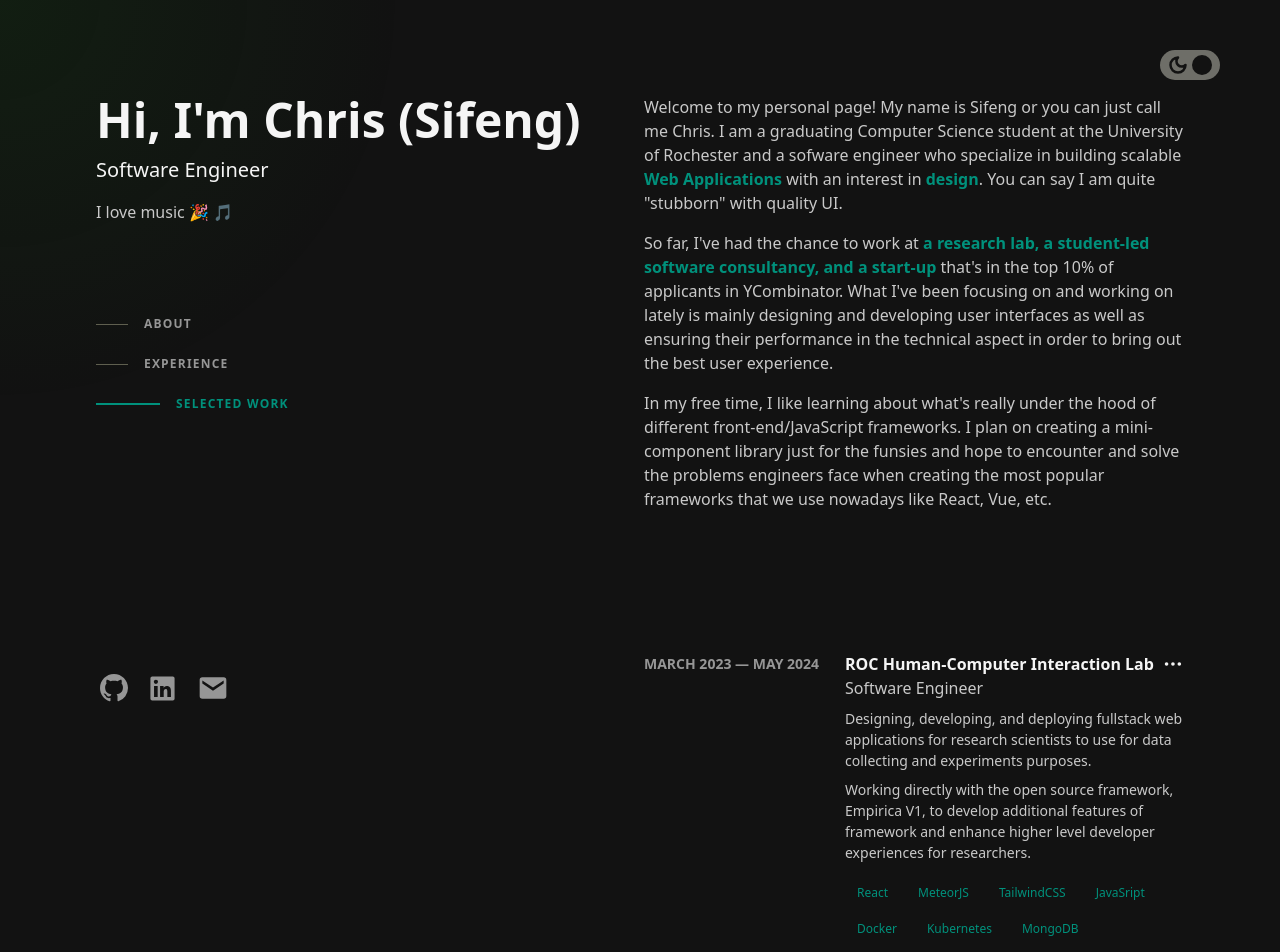
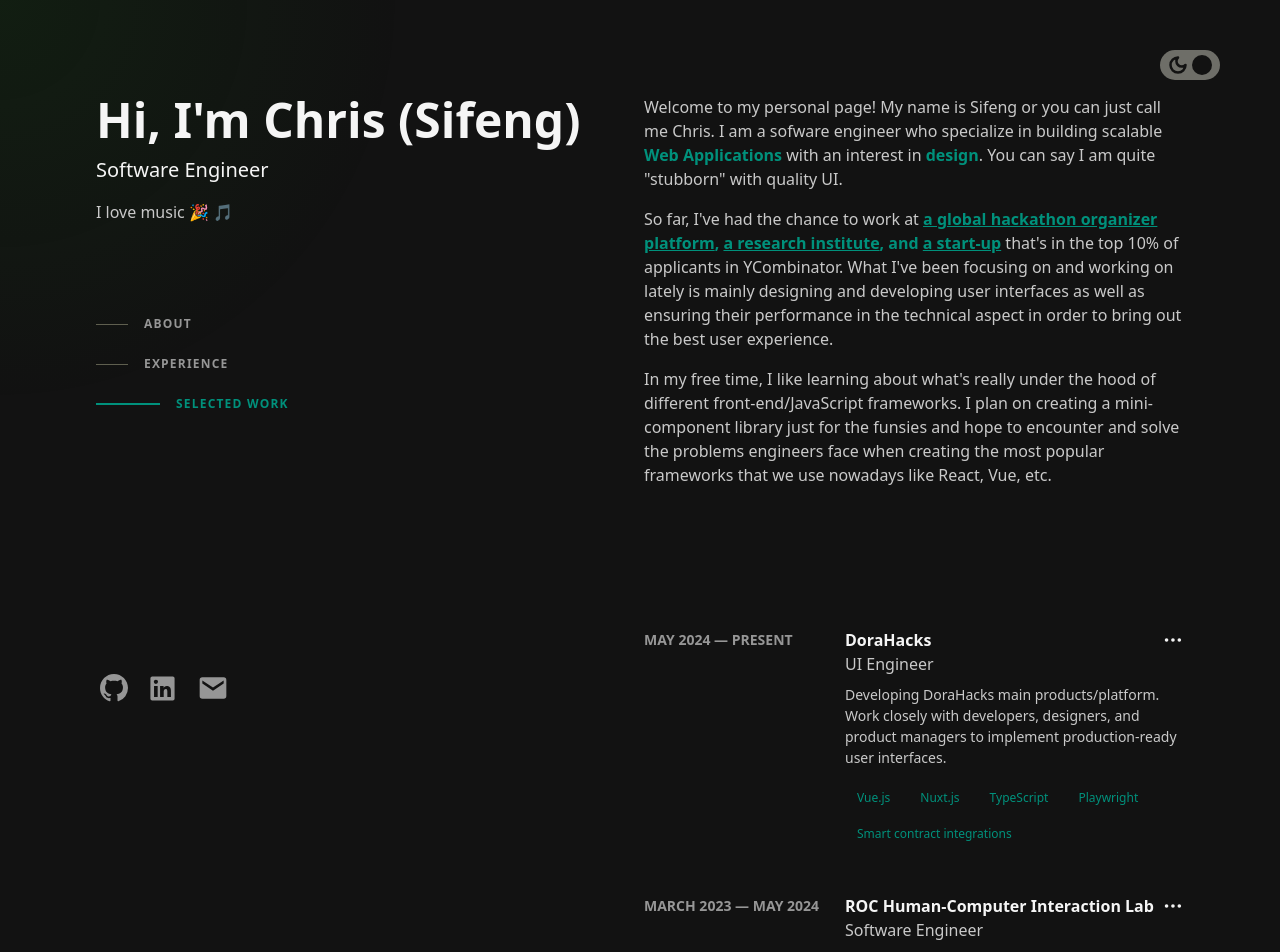
Before and after one commit to schen133/schen133.github.io, a Next.js app: page / in a window 1280 px wide. Shown: the top 952 px of the page. Built offline with nearby package versions, Linux system fonts and the light colour scheme.

Commit message:
new experience added

```diff
--- a/src/components/forRightSide/about.js
+++ b/src/components/forRightSide/about.js
@@ -35,9 +35,8 @@ const About = () => {
           <p className="mb-4">
             {" "}
             Welcome to my personal page! My name is Sifeng or you can just call
-            me Chris. I am a graduating Computer Science student at the
-            University of Rochester and a sofware engineer who specialize in
-            building scalable
+            me Chris. I am a sofware engineer who specialize in building
+            scalable
             <span className="text-accent font-semibold">
               {" "}
               Web Applications
@@ -52,7 +51,29 @@ const About = () => {
           <p className="mb-4">
             So far, I've had the chance to work at{" "}
             <span className="text-accent font-semibold">
-              a research lab, a student-led software consultancy, and a start-up
+              <a
+                className="underline"
+                href="https://dorahacks.io/"
+                target="_blank"
+              >
+                a global hackathon organizer platform
+              </a>
+              ,{" "}
+              <a
+                className="underline"
+                href="https://roc-hci.com/"
+                target="_blank"
+              >
+                a research institute
+              </a>
+              , and {" "}
+              <a
+                className="underline"
+                href="https://infoscout.ai/"
+                target="_blank"
+              >
+                a start-up
+              </a>
             </span>{" "}
             that's in the top 10% of applicants in YCombinator. What I've been
             focusing on and working on lately is mainly designing and developing
--- a/src/components/forRightSide/experience.js
+++ b/src/components/forRightSide/experience.js
@@ -19,13 +19,29 @@ const Experience = () => {
 
  const Experiences = [
   {
+   company: "DoraHacks",
+   role: "UI Engineer",
+   bulletPoints: [
+    "Developing DoraHacks main products/platform. Work closely with developers, designers, and product managers to implement production-ready user interfaces.",
+   ],
+   time: {
+    from: "May 2024",
+    to: "Present",
+   },
+   skills: [
+    "Vue.js",
+    "Nuxt.js",
+    "TypeScript",
+    "Playwright",
+    "Smart contract integrations",
+   ],
+   url: "https://dorahacks.io/",
+   id: "dorahacks",
+  },
+  {
    company: "ROC Human-Computer Interaction Lab",
    role: "Software Engineer",
    bulletPoints: [
-        // "Developed a full-stack web application using MeteorJS, ensuring user-friendly interface and seamless functionality.",
-        // "Leveraged Cloud Dev tools, such as MongoDB Atlas, to establish an efficient and secure database for the web app",
-        // "Optimized the application’s scalability and performance, reducing CPU usage by 85% and runtime by 90%.",
-        // "Conducted comprehensive testing using Puppeteer, guaranteeing application’s reliability across various scenarios.",
     "Designing, developing, and deploying fullstack web applications for research scientists to use for data collecting and experiments purposes.",
     "Working directly with the open source framework, Empirica V1, to develop additional features of framework and enhance higher level developer experiences for researchers.",
    ],
@@ -35,9 +51,7 @@ const Experience = () => {
    },
    skills: [
     "React",
-        "MeteorJS",
-        "TailwindCSS",
-        "JavaSript",
+    "Meteor.js",
     "Docker",
     "Kubernetes",
     "MongoDB",
@@ -61,15 +75,7 @@ const Experience = () => {
     from: "May 2023",
     to: "May 2024",
    },
-      skills: [
-        "React",
-        "NextJS",
-        "Django",
-        "JavaSript",
-        "TailwindCSS",
-        "Framer Motion",
-        "Figma",
-      ],
+   skills: ["React", "Next.js", "Django", "Figma"],
    url: "https://infoscout.ai",
    id: "REVI",
   },
@@ -86,7 +92,7 @@ const Experience = () => {
     from: "Feb 2023",
     to: "June 2023",
    },
-      skills: ["React", "NextJS", "ChakraUI", "TypeScript"],
+   skills: ["React", "Next.js", "ChakraUI"],
    url: "https://www.linkedin.com/company/roclab-at-university-of-rochester/",
    id: "RocLab",
   },
```
Lines whose indentation alone changed are shown as unchanged.
